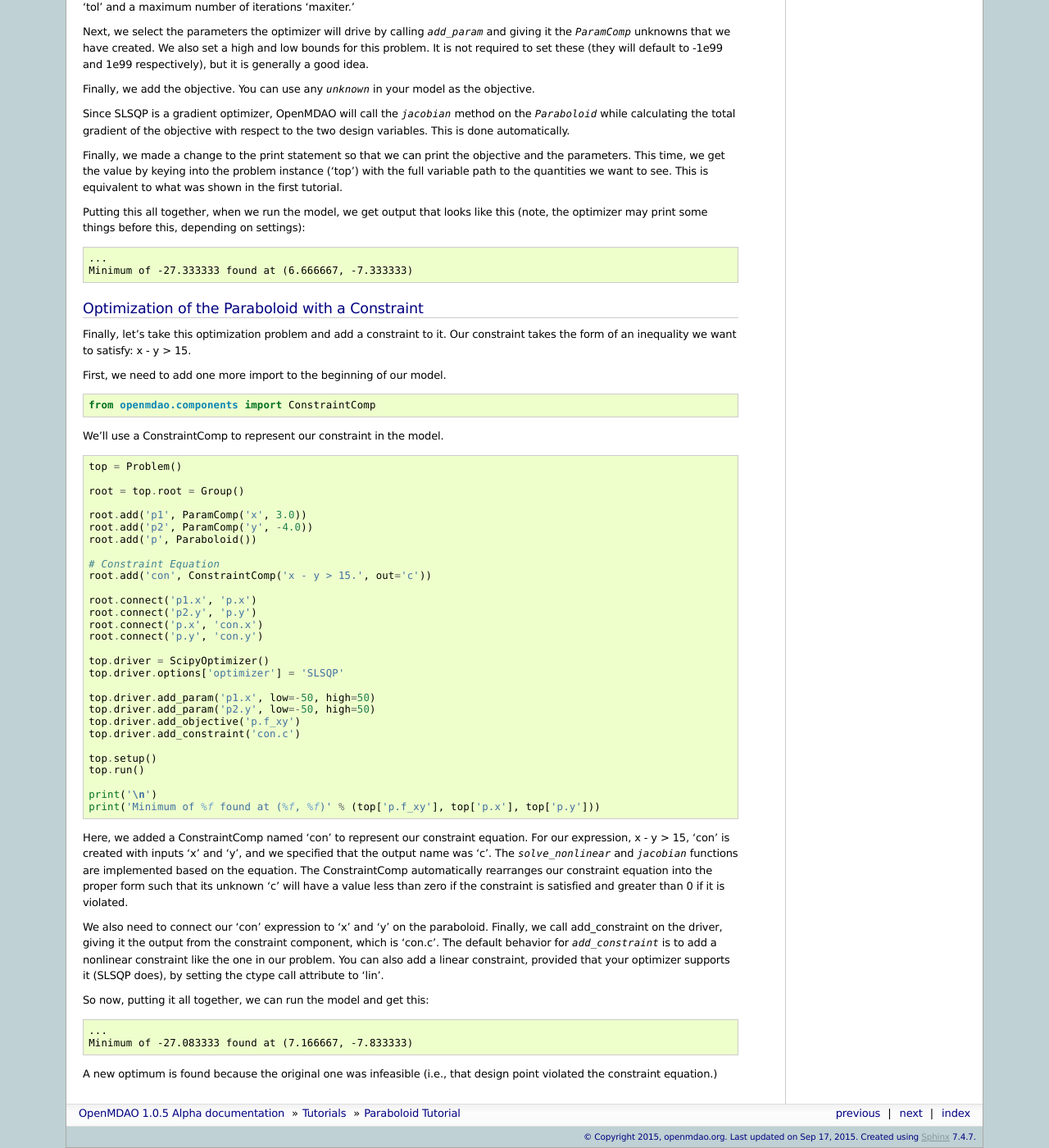
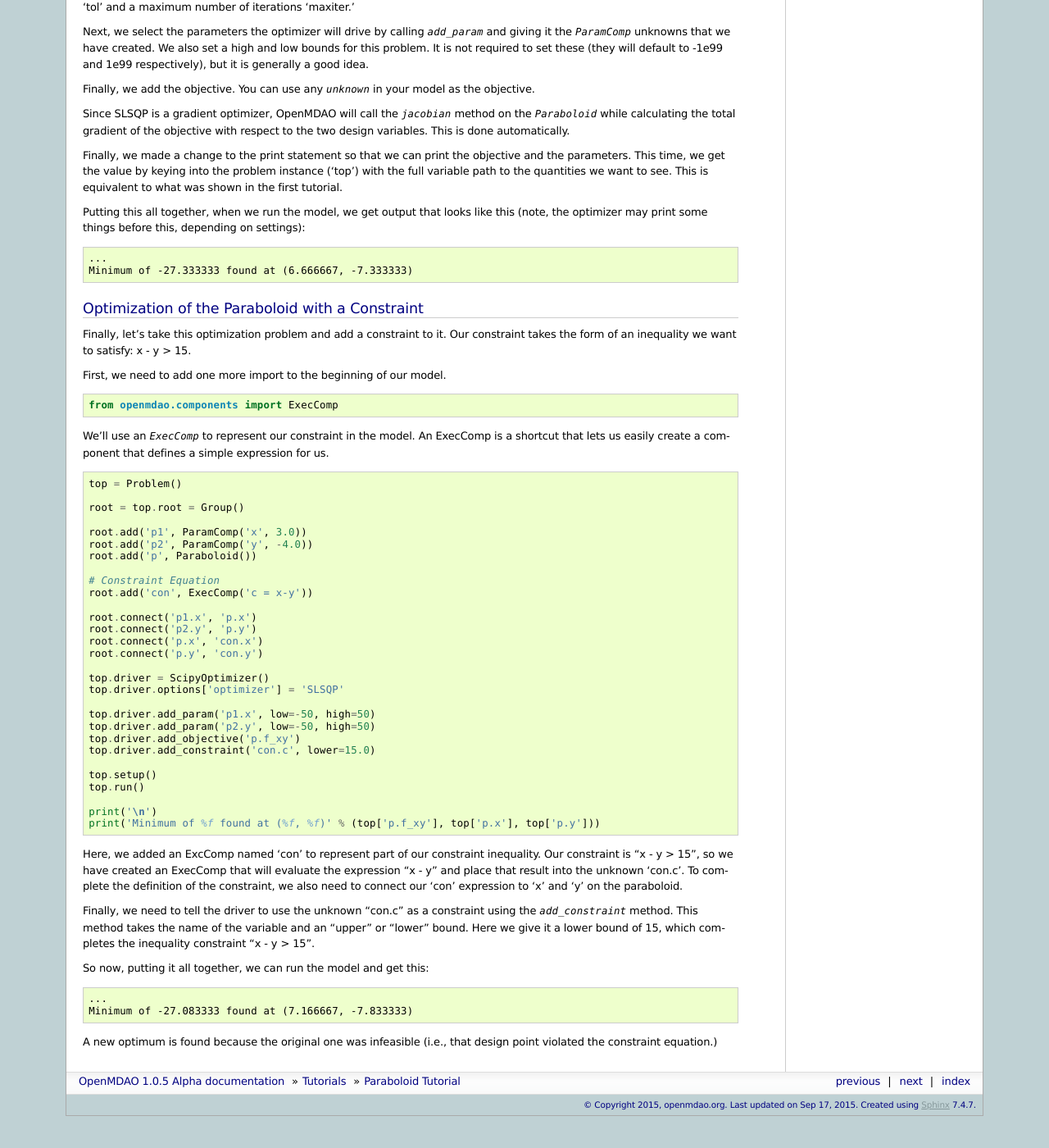
Before and after one commit to OpenMDAO/OpenMDAO1, a Sphinx documentation site: the page built from openmdao/docs/usr-guide/tutorials/paraboloid-tutorial.rst, in a window 1280 px wide and 1400 px high, scrolled down 4100 px. Shown: the whole window at 82% size. Built offline with Sphinx 7.4.7, drawn with Linux system fonts in a browser that asks for light colours; after the commit the page ends 5461 px from its top, so only the background shows below that.

Commit message:
New Constraint Interface

```diff
--- a/openmdao/docs/usr-guide/tutorials/paraboloid-tutorial.rst
+++ b/openmdao/docs/usr-guide/tutorials/paraboloid-tutorial.rst
@@ -351,10 +351,12 @@ First, we need to add one more import to the beginning of our model.
 
 .. testcode:: parab
 
-    from openmdao.components import ConstraintComp
+    from openmdao.components import ExecComp
 
 
-We'll use a ConstraintComp to represent our constraint in the model.
+We'll use an `ExecComp` to represent our constraint in the model. An ExecComp
+is a shortcut that lets us easily create a component that defines a simple
+expression for us.
 
 
 .. testcode:: parab
@@ -368,7 +370,7 @@ We'll use a ConstraintComp to represent our constraint in the model.
     root.add('p', Paraboloid())
 
     # Constraint Equation
-    root.add('con', ConstraintComp('x - y > 15.', out='c'))
+    root.add('con', ExecComp('c = x-y'))
 
     root.connect('p1.x', 'p.x')
     root.connect('p2.y', 'p.y')
@@ -381,7 +383,7 @@ We'll use a ConstraintComp to represent our constraint in the model.
     top.driver.add_param('p1.x', low=-50, high=50)
     top.driver.add_param('p2.y', low=-50, high=50)
     top.driver.add_objective('p.f_xy')
-    top.driver.add_constraint('con.c')
+    top.driver.add_constraint('con.c', lower=15.0)
 
     top.setup()
     top.run()
@@ -389,21 +391,16 @@ We'll use a ConstraintComp to represent our constraint in the model.
     print('\n')
     print('Minimum of %f found at (%f, %f)' % (top['p.f_xy'], top['p.x'], top['p.y']))
 
-Here, we added a ConstraintComp named 'con' to represent our constraint equation.
-For our expression, x - y > 15, 'con' is created with inputs 'x' and 'y', and
-we specified that the output name was 'c'. The `solve_nonlinear` and `jacobian`
-functions are implemented based on the equation.  The ConstraintComp
-automatically rearranges our constraint equation into the proper form such that
-its unknown 'c' will have a value less than zero if the constraint is satisfied
-and greater than 0 if it is violated.
+Here, we added an ExcComp named 'con' to represent part of our
+constraint inequality. Our constraint is "x - y > 15", so we have created an
+ExecComp that will evaluate the expression "x - y" and place that result into
+the unknown 'con.c'. To complete the definition of the constraint, we also
+need to connect our 'con' expression to 'x' and 'y' on the paraboloid.
 
-We also need to connect our 'con' expression to 'x' and 'y' on the
-paraboloid. Finally, we call add_constraint on the driver, giving it the
-output from the constraint component, which is 'con.c'. The default
-behavior for `add_constraint` is to add a nonlinear constraint like the one
-in our problem. You can also add a linear constraint, provided that your
-optimizer supports it (SLSQP does), by setting the ctype call attribute to
-'lin'.
+Finally, we need to tell the driver to use the unknown "con.c" as a
+constraint using the `add_constraint` method. This method takes the name of
+the variable and an "upper" or "lower" bound. Here we give it a lower bound
+of 15, which completes the inequality constraint "x - y > 15".
 
 
 So now, putting it all together, we can run the model and get this:
--- a/openmdao/docs/usr-guide/tutorials/sellar.rst
+++ b/openmdao/docs/usr-guide/tutorials/sellar.rst
@@ -271,8 +271,8 @@ which wraps `scipy's minimize function <http://docs.scipy.org/doc/scipy-0.15.1/r
         top.driver.add_param('x', low=0.0, high=10.0)
 
         top.driver.add_objective('obj')
-        top.driver.add_constraint('con1')
-        top.driver.add_constraint('con2')
+        top.driver.add_constraint('con1', upper=0.0)
+        top.driver.add_constraint('con2', upper=0.0)
 
         top.setup()
         top.run()
@@ -316,10 +316,9 @@ variable, you will have to place a minus sign in the expression you give to
 the objective `ExecComp`.
 
 Finally we add the constraints using the `add_constraint` method, which takes
-any valid `unknown` in the model as the first argument. Constraints in
-OpenMDAO are defined so that a negative value means the constraint is
-satisfied, and a positive value means it is violated. When a constraint is
-equal to zero, it is called an 'active' constraint.
+any valid `unknown` in the model as the first argument. We want to constrain
+the unknowns "con1" and "con2" to be less than zero, so we set an upper bound
+of zero on both constraints.
 
 Don't forget to call `setup` on your `Problem` before calling `run`. Also, we
 are using the Python 3.x print function to print results. To keep
@@ -480,8 +479,8 @@ which one, since they should only differ by the solver tolerance at most.
         top.driver.add_param('x', low=0.0, high=10.0)
 
         top.driver.add_objective('obj')
-        top.driver.add_constraint('con1')
-        top.driver.add_constraint('con2')
+        top.driver.add_constraint('con1', upper=0.0)
+        top.driver.add_constraint('con2', upper=0.0)
 
         top.setup()
         top.run()
```
Also changed, not shown: 5 other files.
